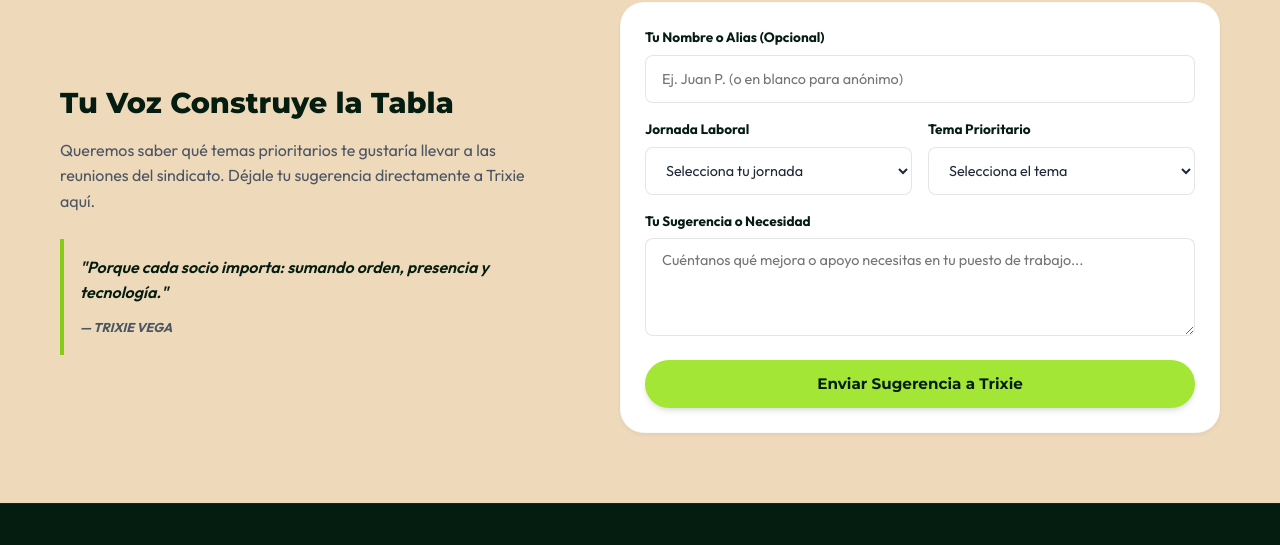
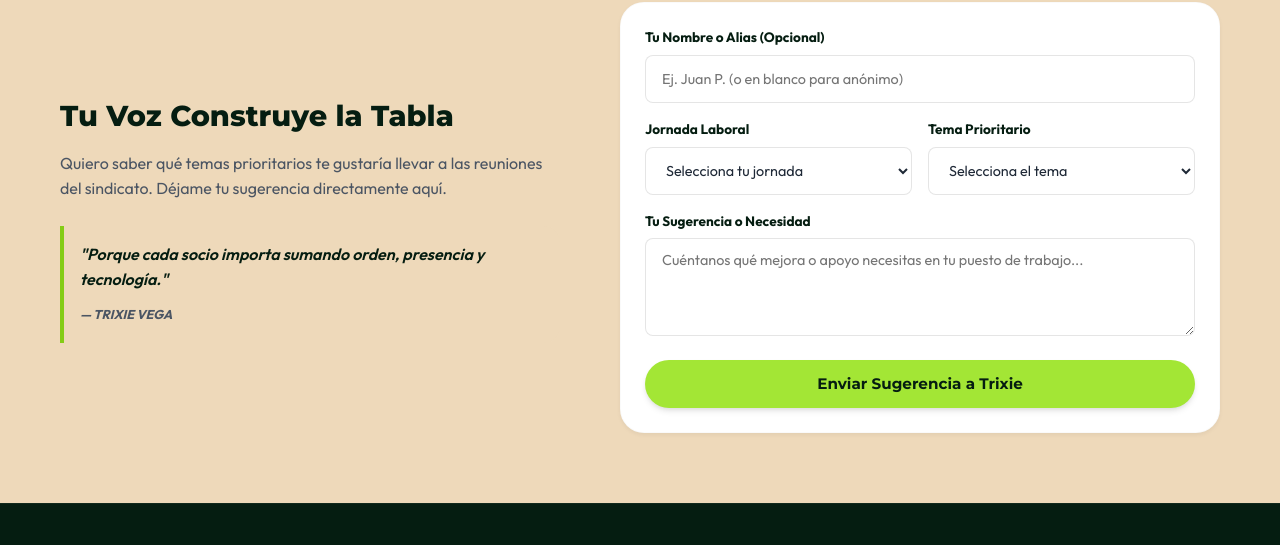
Before and after one commit to Nico-lab-cl/Trixie, a website built with Vite: page index.html in a window 1280 px wide. Shown: the part 3755-4300 px from the top of the page. Built offline with nearby package versions, Linux system fonts and the light colour scheme.

Commit message:
feat: personalize suggestions section text to first person

```diff
--- a/index.html
+++ b/index.html
@@ -395,11 +395,12 @@
         <div class="feedback-info">
           <h2>Tu Voz Construye la Tabla</h2>
           <p>
-            Queremos saber qué temas prioritarios te gustaría llevar a las reuniones del sindicato. Déjale tu sugerencia
-            directamente a Trixie aquí.
+            Quiero saber qué temas prioritarios te gustaría llevar a las reuniones del sindicato. Déjame tu sugerencia
+            directamente aquí.
           </p>
           <div class="quote-box">
-            <p>"Porque cada socio importa: sumando orden, presencia y tecnología."</p>
+            <p>"Porque cada socio importa
+              sumando orden, presencia y tecnología."</p>
             <cite>&mdash; Trixie Vega</cite>
           </div>
         </div>
```
